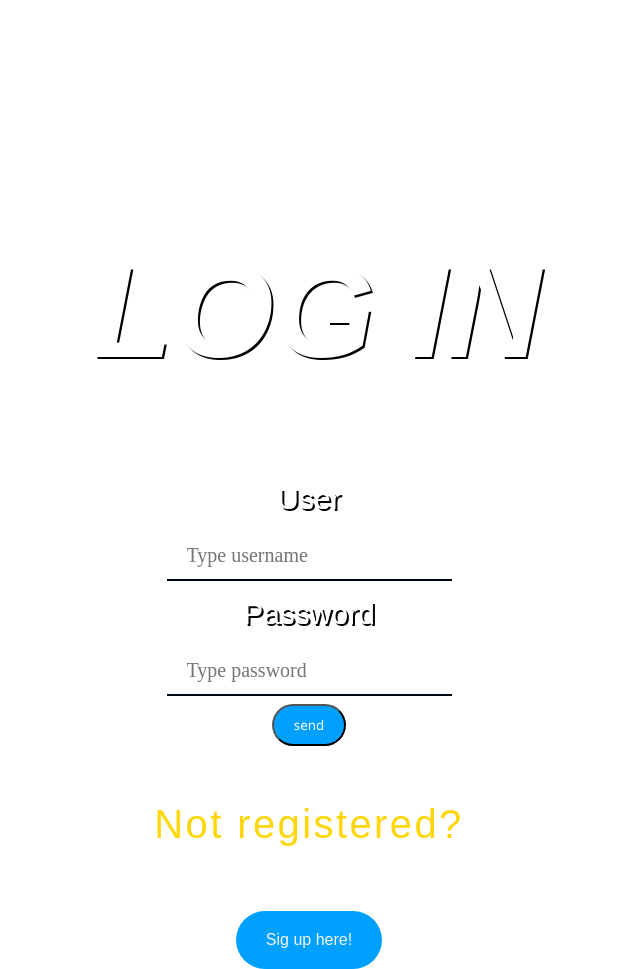
After one commit to vcoeto/capuchin-portfolio, a Flask app: template app/templates/login.html in a window 1280 px wide. The commit adds this page. Shown: the whole page, without its empty margins (331-971 px from the left). Run offline with Flask 2, Linux system fonts and the light colour scheme; the template is opened without the code that fills it, so the values that code supplies are empty.

Commit message:
added login and register pages with style

```diff
--- a/app/static/styles/main.css
+++ b/app/static/styles/main.css
@@ -428,3 +428,64 @@
   border: none;
   border-bottom: 2px solid #000814;
 }
+
+
+.containercenter {
+  display:flex ;
+  flex-direction: column;
+  justify-content: center;
+  align-items:  center;
+  color: black;
+  font-family: Arial;
+}
+
+.containercenter h1{
+  font-size: 130px;
+  font-family: Arial;
+  font-style: italic;
+  padding-left: 16px;
+  padding-top: 150px;
+  color: white;
+  text-shadow: 2px 2px black;
+}
+
+.redirectionbutton {
+  color: whitesmoke;
+  background-clip: padding-box;
+  border-radius: 32px;
+  background: #00a1fe;
+  display: inline-block;
+  margin-top: 24px;
+  padding: 20px 30px;
+  /* font-family: 'Segoe UI',Geneva; */
+  text-decoration: none;
+}
+
+.formcentered {
+  display: flex;
+  flex-direction: column;
+  align-items: center;
+  justify-content: center;
+}
+.formcentered label {
+  display: flex;
+  flex-direction: row;
+  align-items: center;
+  justify-content: center;
+}
+
+label{
+  font-size: 30px;
+  text-shadow: 2px 2px black;
+  height: 20px;
+  color: white;
+  padding: 15px;
+}
+form input[type=submit], button{
+    color: white;
+    border-radius: 32px;
+    background: #00a1fe;
+    display: inline-block;
+    padding: 10px 20px;
+    font-family: 'Segoe UI',Geneva;
+}
--- /dev/null
+++ b/app/templates/login.html
@@ -0,0 +1,29 @@
+<html>
+    <head>
+        <meta charset="UTF-8">
+        <link rel="stylesheet" href="./main.css">
+    </head>
+
+    <body>
+        <div class="containercenter">
+            <h1>LOG IN</h1>
+            <form class="formcentered" action="/login" method = "POST">
+                <div class="formcentered">
+                    <label for="username">User </label>
+                    <input type="text" name="username" id="username" placeholder="Type username"/>
+                </div>
+
+                <div class="formcentered">
+                    <label for="password">Password </label>
+                    <input type="text" name="password" id="password" placeholder="Type password"/>
+                </div>
+                <input type="submit" value="send"/>
+            </form>
+        </div>
+        <div class="containercenter">
+            <h3>Not registered?</h3>
+            <a class="redirectionbutton" href="register.html">Sig up here!</a>
+        </div>
+
+    </body>
+</html>
```
Also changed, not shown: app/templates/register.html (added, +29 -0 lines).
